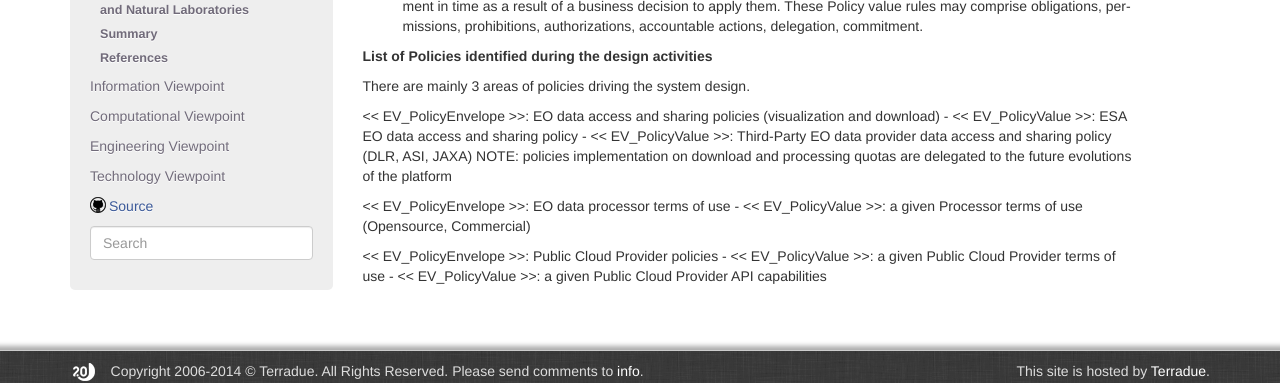
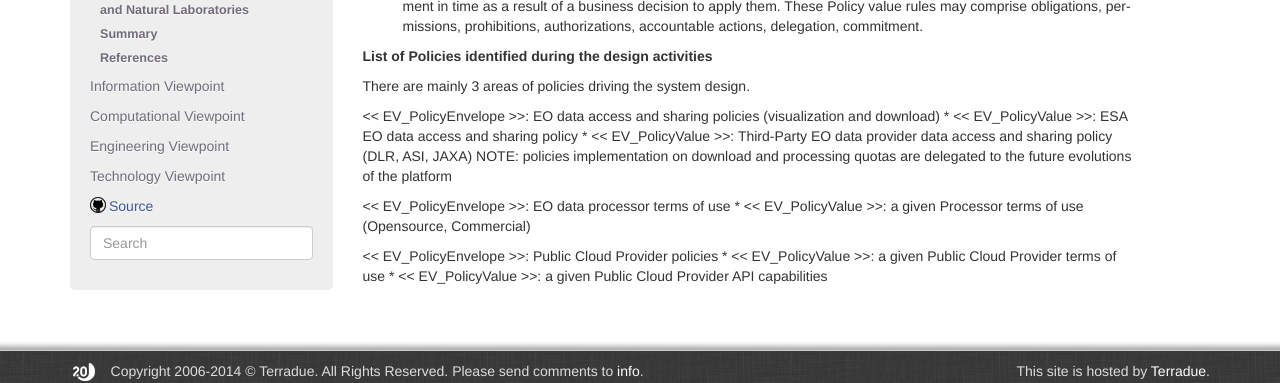
Before and after one commit to Terradue/doc-tep-geohazards-arch, a Sphinx documentation site: the page built from source/enterprise/policies.rst, in a window 1280 px wide. Shown: the part 343-726 px from the top of the page. Built offline with Sphinx 7.4.7, drawn with Linux system fonts in a browser that asks for light colours; pages that are not in the unit, such as notebooks, are missing from menus.

```diff
--- a/source/enterprise/policies.rst
+++ b/source/enterprise/policies.rst
@@ -14,13 +14,13 @@ They are brought to the design activity by a user community to be supported on t
 There are mainly 3 areas of policies driving the system design.
 
 << EV_PolicyEnvelope >>: EO data access and sharing policies (visualization and download)
-- << EV_PolicyValue >>: ESA EO data access and sharing policy
-- << EV_PolicyValue >>: Third-Party EO data provider data access and sharing policy (DLR, ASI, JAXA)
+* << EV_PolicyValue >>: ESA EO data access and sharing policy
+* << EV_PolicyValue >>: Third-Party EO data provider data access and sharing policy (DLR, ASI, JAXA)
 NOTE: policies implementation on download and processing quotas are delegated to the future evolutions of the platform
 
 << EV_PolicyEnvelope >>: EO data processor terms of use
-- << EV_PolicyValue >>: a given Processor terms of use (Opensource, Commercial)
+* << EV_PolicyValue >>: a given Processor terms of use (Opensource, Commercial)
 
 << EV_PolicyEnvelope >>: Public Cloud Provider policies
-- << EV_PolicyValue >>: a given Public Cloud Provider terms of use
-- << EV_PolicyValue >>: a given Public Cloud Provider API capabilities
+* << EV_PolicyValue >>: a given Public Cloud Provider terms of use
+* << EV_PolicyValue >>: a given Public Cloud Provider API capabilities
```
